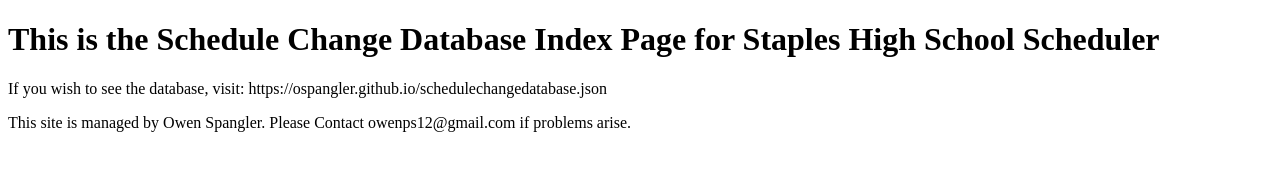
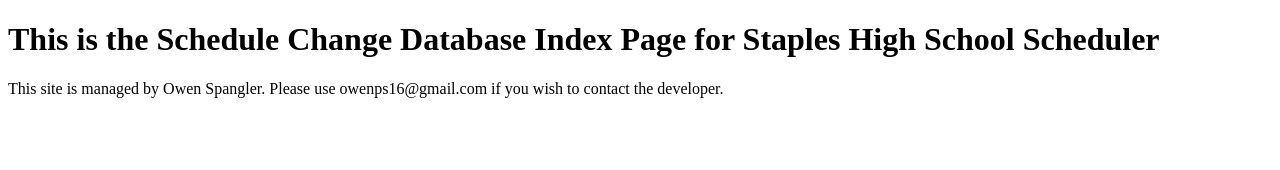
Before and after one commit to ospangler/ospangler.github.io, a plain HTML site: page index.html in a window 1280 px wide. Drawn offline with Linux system fonts and the light colour scheme.

Commit message:
Update index.html

```diff
--- a/index.html
+++ b/index.html
@@ -2,7 +2,6 @@
 <html>
 <body>
 <h1>This is the Schedule Change Database Index Page for Staples High School Scheduler</h1>
-<p>If you wish to see the database, visit: https://ospangler.github.io/schedulechangedatabase.json</p>
-<p>This site is managed by Owen Spangler. Please Contact owenps12@gmail.com if problems arise.</p>
+<p>This site is managed by Owen Spangler. Please use owenps16@gmail.com if you wish to contact the developer.</p>
 </body>
 </html>
```
